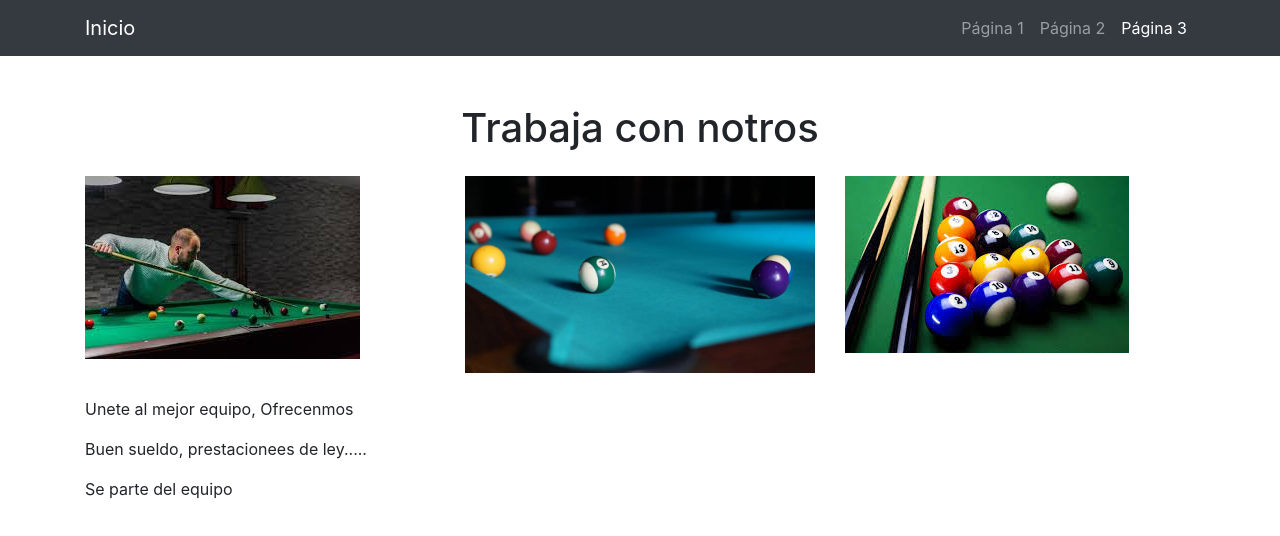
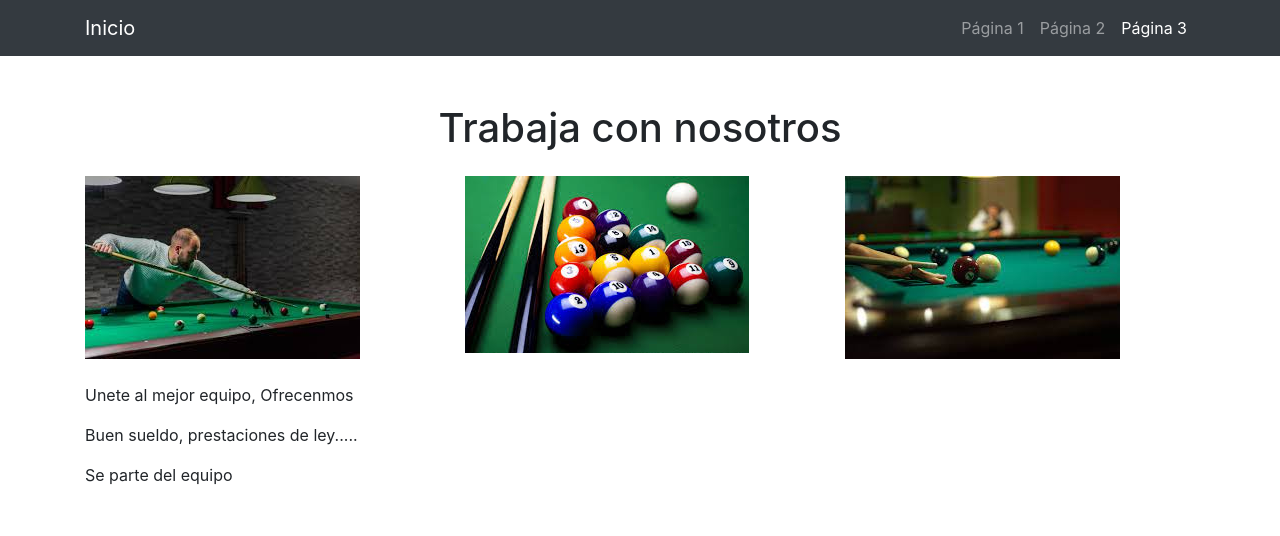
Before and after one commit to AdrianJhoel5/Laboratorio-6, a plain HTML site: page pagina3.html in a window 1280 px wide. Drawn offline with nearby package versions, Linux system fonts and the light colour scheme.

Commit message:
Modificacion en pagina3 y añadido archivo de texto

```diff
--- a/pagina3.html
+++ b/pagina3.html
@@ -30,20 +30,20 @@
     </nav>
 
     <div class="container mt-5">
-        <h1 class="text-center mb-4">Trabaja con notros</h1>
+        <h1 class="text-center mb-4">Trabaja con nosotros</h1>
         <div class="row">
             <div class="col-md-4 mb-4">
                 <img src="imagenes/billar 1.jpg" class="img-fluid">
             </div>
             <div class="col-md-4 mb-4">
-                <img src="imagenes/billar.webp" class="img-fluid">
+                <img src="imagenes/billar2.jpg" class="img-fluid">
             </div>
             <div class="col-md-4 mb-4">
-                <img src="imagenes/billar2.jpg" class="img-fluid">
+                <img src="imagenes/billar3.jpg" class="img-fluid">
             </div>
         </div>
         <p>Unete al mejor equipo, Ofrecenmos</p>
-        <p>Buen sueldo, prestacionees de ley.....</p>
+        <p>Buen sueldo, prestaciones de ley.....</p>
         <p>Se parte del equipo</p>
     </div>
 
```
Also changed, not shown: 1 other file.
